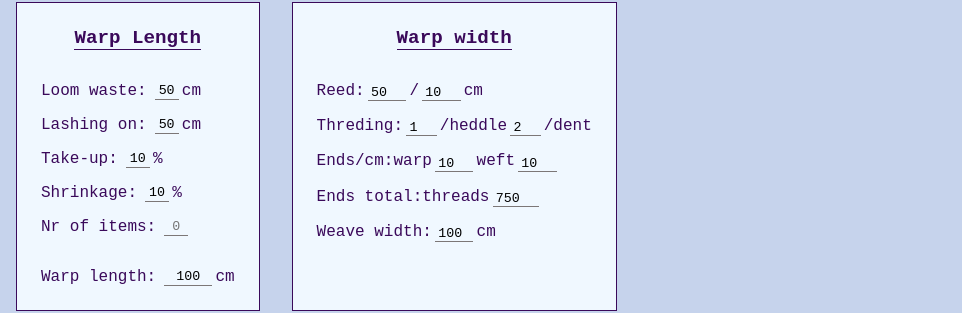
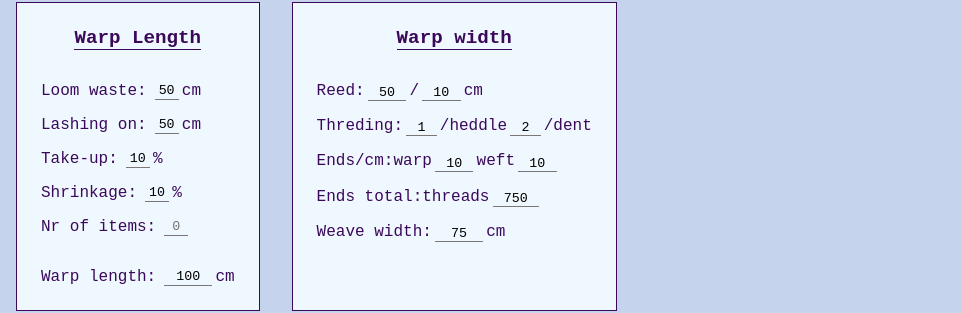
Before and after one commit to TereseBo/nextweaver, a Next.js app: page /weaver/calculator in a window 1280 px wide. Shown: the part 217-530 px from the top of the page, without its empty margins (0-962 px from the left). Built offline with nearby package versions, Linux system fonts and the light colour scheme.

Commit message:
Function fix for warp width form

```diff
--- a/components/calculator/Warpwidthform.tsx
+++ b/components/calculator/Warpwidthform.tsx
@@ -1,47 +1,48 @@
+//Form for performing weave with calculations
 'use client'
 import './warpwidthform.scss'
 
-import {  useState } from 'react'
+import { useState } from 'react'
 
-import { calculateWarpWidth} from '@/functions/calculator/warpwidth'
+import { calculateWarpWidth } from '@/functions/calculator/warpwidth'
 
 import { Formsection } from './Formsection'
 
-
-
 export function Warpwidthform() {
-    const [formData, setFormData] = useState(
+    const [reedData, setReedData] = useState(
         {
-            reed: {
             dents: 50,
             section: 10,
-                tph:1,
-                tpd:2,
+            tph: 1,
+            tpd: 2,
         },
-            warp: {
+
+    )
+    const [warpData, setWarpData] = useState(
+        {
 
             ends: 750,
             epc: 10,
-                width: 100,
+            width: 75,
         }
-        }
+
     )
+    const [weftEpc, setWeftEpc]= useState(10)
 
     function bob(e: React.ChangeEvent<HTMLFormElement>) {
 
         console.log(e.target.value)
         console.log(e.target.id)
 
-        const newval=+e.target.value
-        const fieldId=e.target.id
-        const newData={...formData}
-        const sec=calculateWarpWidth(fieldId, newval, newData)
-
-        console.log(newData)
-        setFormData(sec)
+        const inputval = +e.target.value
+        const fieldId = e.target.id
+        const warp = JSON.stringify(warpData);
+        const reed = JSON.stringify(reedData)
+        const sec = calculateWarpWidth(fieldId, inputval, {...warpData}, {...reedData},)
+        setReedData(sec['reed'])
+        setWarpData(sec['warp'])
 
     }
-
 
     return (
         <form id="warpwidth-form" onChange={bob} >
@@ -49,17 +50,17 @@ export function Warpwidthform() {
 
             <Formsection>
                 <label>Reed:</label>
-                <input type="number" id="dents" name="dents" min="1" max="100" defaultValue={formData.reed.dents} />
+                <input type="number" id="dents" name="dents" min="1" max="100"  value={reedData.dents}  onChange={(e)=>bob} />
                 /
-                <input type="number" id="section" name="section" min="1" max="100" defaultValue={formData.reed.section} /> cm
+                <input type="number" id="section" name="section" min="1" max="100"  value={reedData.section} onChange={(e)=>bob} /> cm
             </Formsection>
 
             <Formsection>
                 <label>Threding:</label>
-                <input type="number" id="tph" name="" min="1" max="10" defaultValue={formData.reed.tph} />
+                <input type="number" id="tph" name="" min="1" max="10"  value={reedData.tph} onChange={(e)=>bob} />
 
                 <label htmlFor="tph">/heddle </label>
-                <input type="number" id="tpd" name="tpd" min="1" max="10" defaultValue={formData.reed.tpd}  />
+                <input type="number" id="tpd" name="tpd" min="1" max="10" value={reedData.tpd}  onChange={(e)=>bob} />
                 <label htmlFor="tpd">/dent </label>
             </Formsection>
 
@@ -68,9 +69,9 @@ export function Warpwidthform() {
             <Formsection>
                 <label>Ends/cm:</label>
                 <label htmlFor="epc">warp </label>
-                <input type="number" id="epc" name="epc" min="1" max="100" defaultValue={formData.warp.epc} />
+                <input type="number" id="epc" name="epc" min="1" max="100"  value={+warpData.epc} onChange={(e)=>bob} />
                 <label htmlFor="weft-epc">weft </label>
-                <input type="number" id="weft-epc" name="weft-epc" min="1" max="100" value="10" />
+                <input type="number" id="weft-epc" name="weft-epc" min="1" max="100" defaultValue="10" onChange={(e)=>setWeftEpc(+e.target.value)}/>
             </Formsection>
 
 
@@ -78,14 +79,14 @@ export function Warpwidthform() {
             <Formsection>
                 <label>Ends total:</label>
                 <label htmlFor="ends">threads </label>
-                <input type="number" id="ends" name="ends" min="1" max="2000" defaultValue={formData.warp.ends} />
+                <input type="number" id="ends" name="ends" min="1" max="2000"  value={warpData.ends}  onChange={(e)=>bob} />
             </Formsection>
 
 
 
             <Formsection>
                 <label>Weave width:</label>
-                <input type="number" id="width" name="width" min="1" max="300" defaultValue={formData.warp.width} />
+                <input type="number" id="width" name="width" min="1" max="10000" value={warpData.width }  onChange={(e)=>bob} />
                 <label htmlFor="width">cm </label>
             </Formsection>
 
--- a/components/calculator/warpwidthform.scss
+++ b/components/calculator/warpwidthform.scss
@@ -0,0 +1,7 @@
+
+#warpwidth-form{
+
+    #width{
+        width: 3rem;
+    }
+}
--- a/style/mixins.scss
+++ b/style/mixins.scss
@@ -33,6 +33,7 @@
 }
 
 @mixin underline-input {
+    text-align: center;
     border-width: 1px;
     border-color: rgb(124, 119, 119);
     border-style: none none solid none;
```
Also changed, not shown: 1 other file (tests, documents, lock files or other folders). Lines whose indentation alone changed are shown as unchanged.
